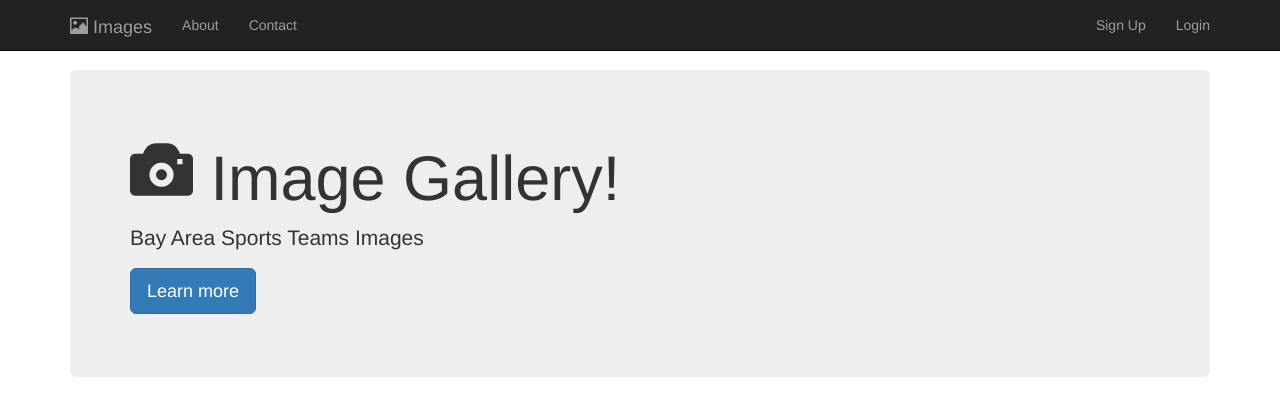
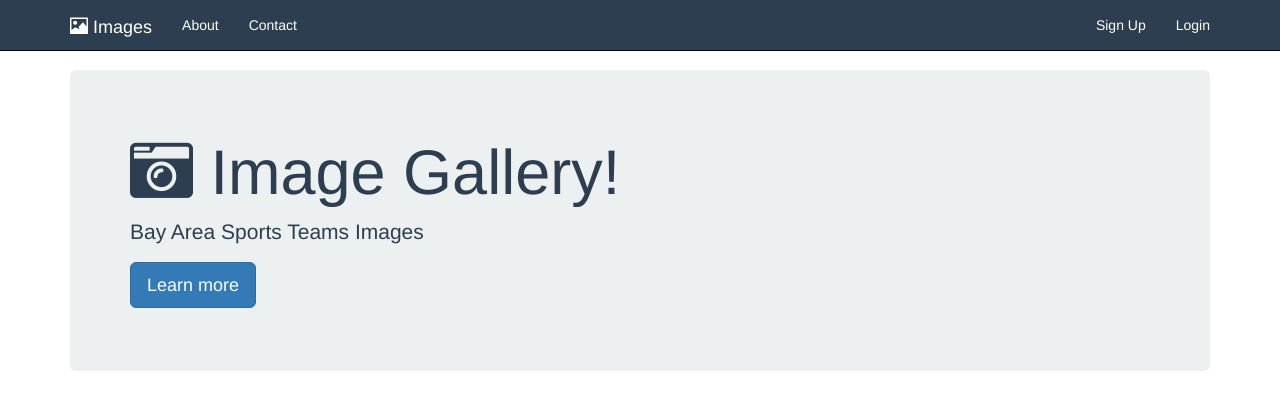
Before and after one commit to darrenda0/web-developer-bootcamp, a plain HTML site: page gallery.html in a window 1280 px wide. Shown: the top 398 px of the page. Drawn offline with nearby package versions, Linux system fonts and the light colour scheme.

Commit message:
Updated umbotron using Font Awesome picture

```diff
--- a/gallery.css
+++ b/gallery.css
@@ -1,3 +1,20 @@
 body {
     padding-top: 70px;
 }
+
+.jumbotron {
+    color: #2c3e50;
+    background: #ecf0f1;
+}
+
+.navbar-inverse {
+    background: #2c3e50;
+}
+
+.navbar-inverse .navbar-nav>li>a {
+    color: white;
+}
+
+.navbar-inverse .navbar-brand {
+    color: white;
+}
--- a/gallery.html
+++ b/gallery.html
@@ -33,7 +33,7 @@
 
     <div class="container">
         <div class="jumbotron">
-            <h1 ><span class="glyphicon glyphicon-camera" aria-hidden="true"></span> Image Gallery!</h1>
+            <h1 ><i class="fas fa-camera-retro"></i> Image Gallery!</h1>
             <p>Bay Area Sports Teams Images</p>
             <p><a class="btn btn-primary btn-lg" href="#" role="button">Learn more</a></p>
         </div>
```
